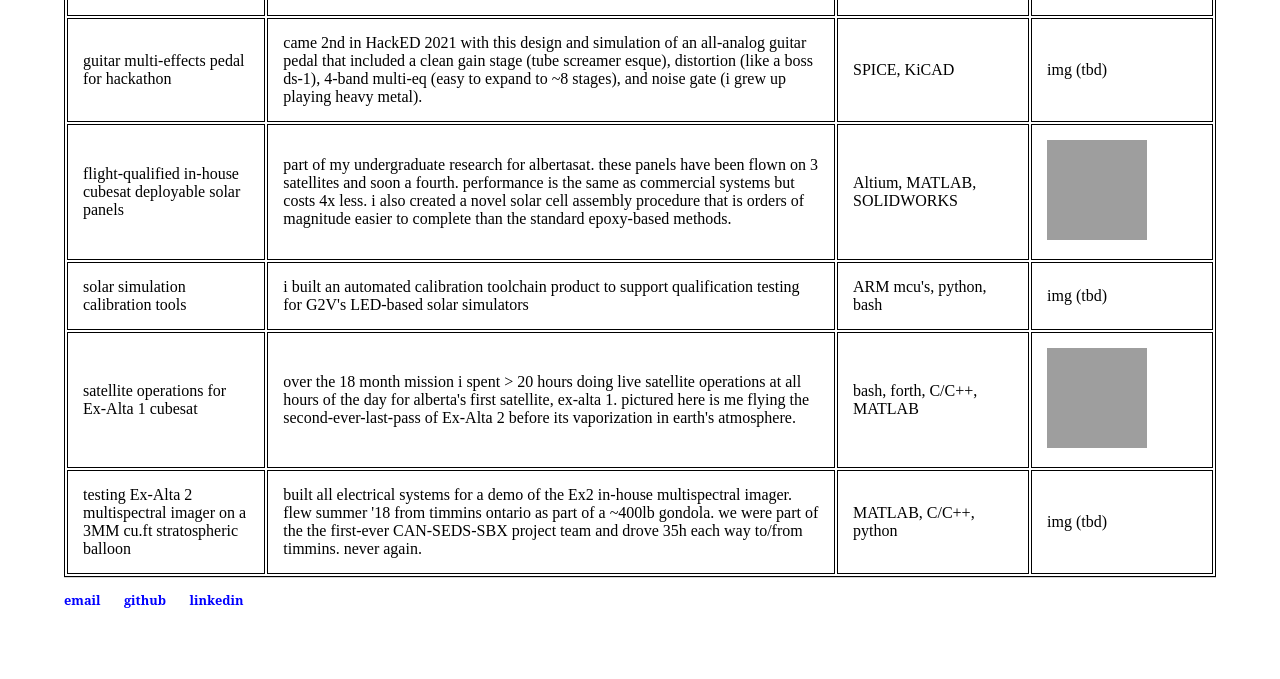
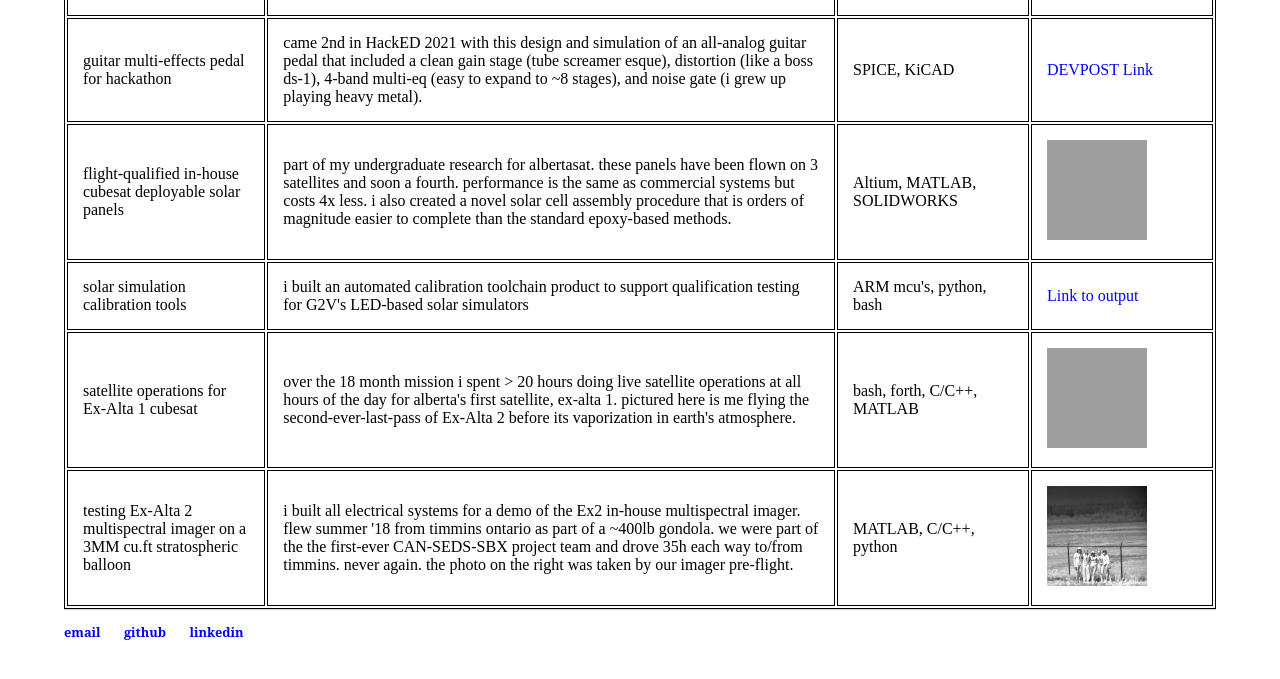
Before and after one commit to ehalliwe/ehalliwe.github.io, a Jekyll site: the page built from portfolio.html, in a window 1280 px wide and 900 px high, scrolled down 882 px, cut to the strip 199-878 px from the top of the window. Built offline with Jekyll 4.4.1, drawn with Linux system fonts in a browser that asks for light colours; some of the changed text lies outside the part shown; grey boxes are pictures that could not be loaded.

Commit message:
adding stuffs

```diff
--- a/_layouts/default.html
+++ b/_layouts/default.html
@@ -11,7 +11,7 @@
 			<nav>
 	    		<ul>
 	        		<li><a href="/">home</a></li>
-	        		<li><a href="/portfolio.html">portfolio (wip)</a></li>
+	        		<li><a href="/portfolio.html">portfolio</a></li>
 	    		</ul>
 			</nav>
 			<div class="container">
--- a/index.html
+++ b/index.html
@@ -41,4 +42,5 @@ title: erik halliwell
 	<p><a href="https://www.ualberta.ca/en/newtrail/research/the-life-and-death-of-a-very-good-satellite.html">The Life and Death of a Very Good Satellite</a></p>
 	<p><a href="https://edmonton.ctvnews.ca/u-of-a-based-team-behind-satellite-to-predict-and-monitor-wildfires-in-alberta-1.3915976">UofA-based team behind satellite to predict and monitor wildfires in Alberta</a></p>
 	<p><a href="https://www.ualberta.ca/en/engineering/about/news/2018/january/sbxsuccess.html">Mechanical engineering students sail to the stratosphere</a></p>
+	<p><a href="https://www.ualberta.ca/en/folio/2018/05/u-of-a-student-led-satellite-team-helps-kids-shoot-for-the-stars.html">U of A student-led satellite teams helps kids shoot for the stars</a></p>
 </div><!-- /.blurb -->
--- a/portfolio.html
+++ b/portfolio.html
@@ -4,14 +4,14 @@ title: erik halliwell
 ---
 <div class="blurb">
 
-	<h2>portfolio (wip)</h2>
+	<h2>portfolio</h2>
 
 	<table>
 		<tr>
 			<td><b>project name/topic (newest-oldest)</b></td>
 			<td><b>description</b></td>
 			<td><b>tools/hardware used</b></td>
-			<td><b>image(s)</b></td>
+			<td><b>image(s) or link(s)</b></td>
 		</tr>
 		<tr>
 			<td>EFxbuild retreat Jan'25</td>
@@ -64,7 +64,7 @@ title: erik halliwell
 	    	<td>guitar multi-effects pedal for hackathon</td>
 	    	<td>came 2nd in HackED 2021 with this design and simulation of an all-analog guitar pedal that included a clean gain stage (tube screamer esque), distortion (like a boss ds-1), 4-band multi-eq (easy to expand to ~8 stages), and noise gate (i grew up playing heavy metal).</td>
 	    	<td>SPICE, KiCAD</td>
-	    	<td>img (tbd)</td>
+	    	<td><a href="https://devpost.com/software/guitarmageddon">DEVPOST Link</a></td>
 	  	</tr>
 
 	  	<tr>
@@ -78,7 +78,7 @@ title: erik halliwell
 	    	<td>solar simulation calibration tools</td>
 	    	<td>i built an automated calibration toolchain product to support qualification testing for G2V's LED-based solar simulators</td>
 	    	<td>ARM mcu's, python, bash</td>
-	    	<td>img (tbd)</td>
+	    	<td><a href="https://g2voptics.com/products/#:~:text=Class%20A%20Temporal%20Stability">Link to output</a></td>
 	  	</tr>
 
 	  	<tr>
@@ -90,9 +90,9 @@ title: erik halliwell
 
 	  	<tr>
 	    	<td>testing Ex-Alta 2 multispectral imager on a 3MM cu.ft stratospheric balloon</td>
-	    	<td>built all electrical systems for a demo of the Ex2 in-house multispectral imager. flew summer '18 from timmins ontario as part of a ~400lb gondola. we were part of the the first-ever CAN-SEDS-SBX project team and drove 35h each way to/from timmins. never again.</td>
+	    	<td>i built all electrical systems for a demo of the Ex2 in-house multispectral imager. flew summer '18 from timmins ontario as part of a ~400lb gondola. we were part of the the first-ever CAN-SEDS-SBX project team and drove 35h each way to/from timmins. never again. the photo on the right was taken by our imager pre-flight.</td>
 	    	<td>MATLAB, C/C++, python</td>
-	    	<td>img (tbd)</td>
+	    	<td><img src="/img/miist.png" width="100" height="100"></td>
 	  	</tr>
 
 
```
Also changed, not shown: other parts of index.html (+2 -1 lines), img/miist.png (added).
